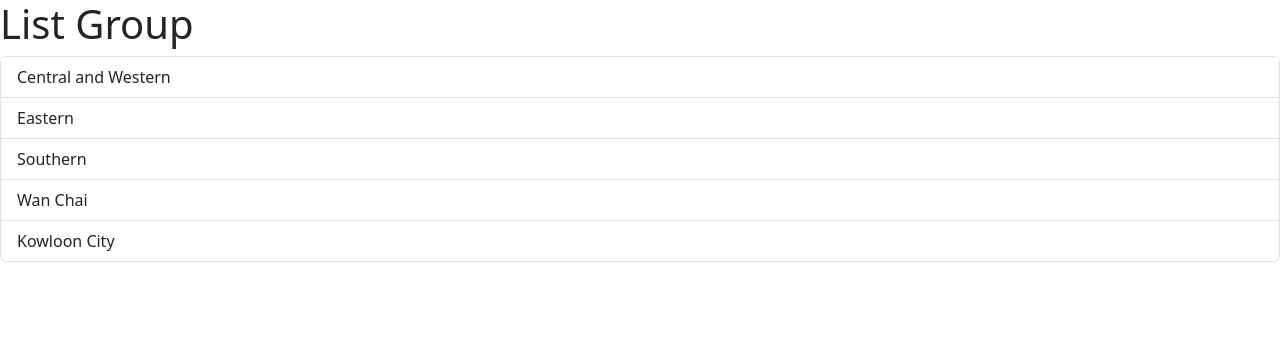
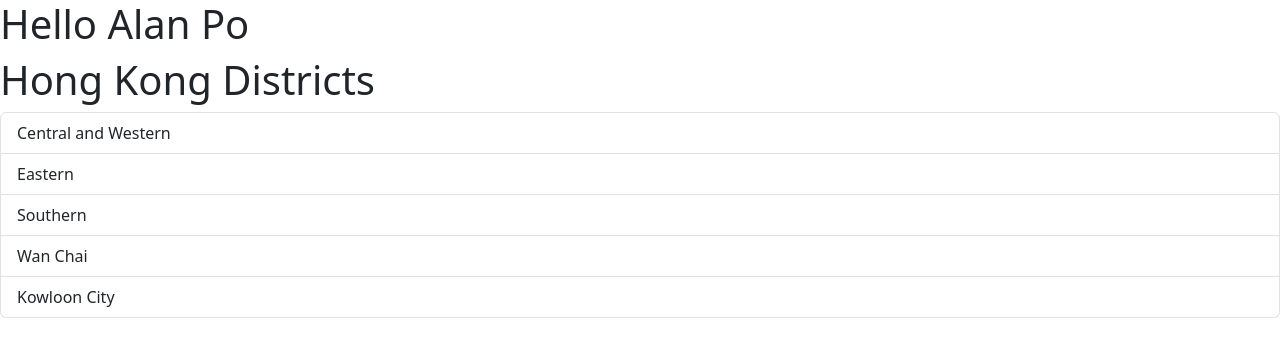
Before and after one commit to alanpolun/reactHelloWorld, a React (Vite) app: page / in a window 1280 px wide. Shown: the top 356 px of the page. Built offline with nearby package versions, Linux system fonts and the light colour scheme.

Commit message:
Commit from LW333

```diff
--- a/components/ListGroup.jsx
+++ b/components/ListGroup.jsx
@@ -1,13 +1,12 @@
 import React from 'react';
-function ListGroup() {
-const hongKongDistricts = ["Central and Western", "Eastern", "Southern", "Wan Chai", "Kowloon City"];
+function ListGroup({ heading, items }) {
     const [hoveredIndex, setHoveredIndex] = React.useState(null);
 
     return (
         <>
-        <h1>List Group</h1>
+            <h1>{heading}</h1>
             <ul className="list-group">
-            {hongKongDistricts.map((district, index) => (
+                {items.map((item, index) => (
                     <li
                         key={index}
                         className="list-group-item"
@@ -15,7 +14,7 @@ return (
                         onMouseEnter={() => setHoveredIndex(index)}
                         onMouseLeave={() => setHoveredIndex(null)}
                     >
-                    {district}
+                        {item}
                     </li>
                 ))}
             </ul>
--- a/components/Message.jsx
+++ b/components/Message.jsx
@@ -1,7 +1,7 @@
 import React from 'react';
 
-function Message() {
-    return <h1>Hello World</h1>;
+function Message({ sayTo }) {
+    return <h1>Hello {sayTo ? sayTo : 'World'}</h1>;
 }
 
 export default Message;
--- a/src/App.jsx
+++ b/src/App.jsx
@@ -5,7 +5,11 @@ import Message from '../components/Message'
 function App() {
   return (
     <>
-      <ListGroup />
+      <Message sayTo={"Alan Po"} />
+      <ListGroup
+        heading="Hong Kong Districts"
+        items={["Central and Western", "Eastern", "Southern", "Wan Chai", "Kowloon City"]}
+      />
     </>
   )
 }
```
Lines whose indentation alone changed are shown as unchanged.
